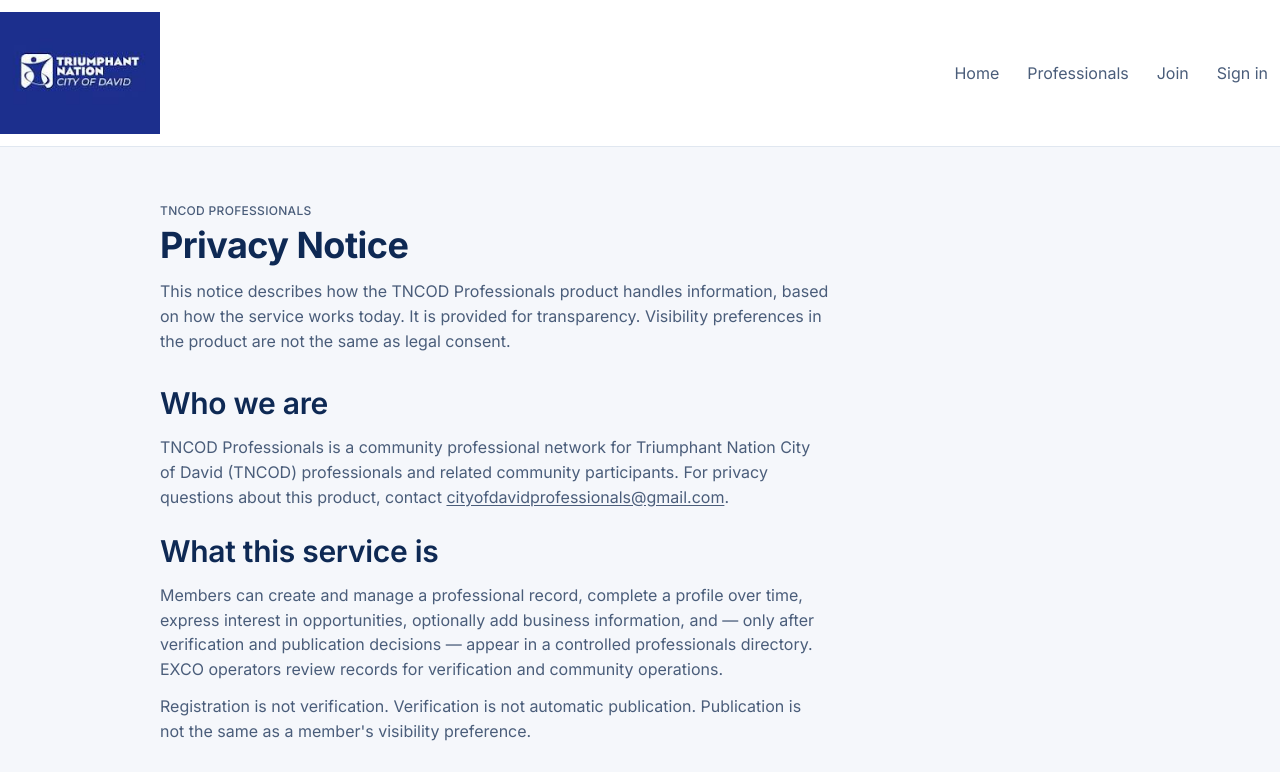
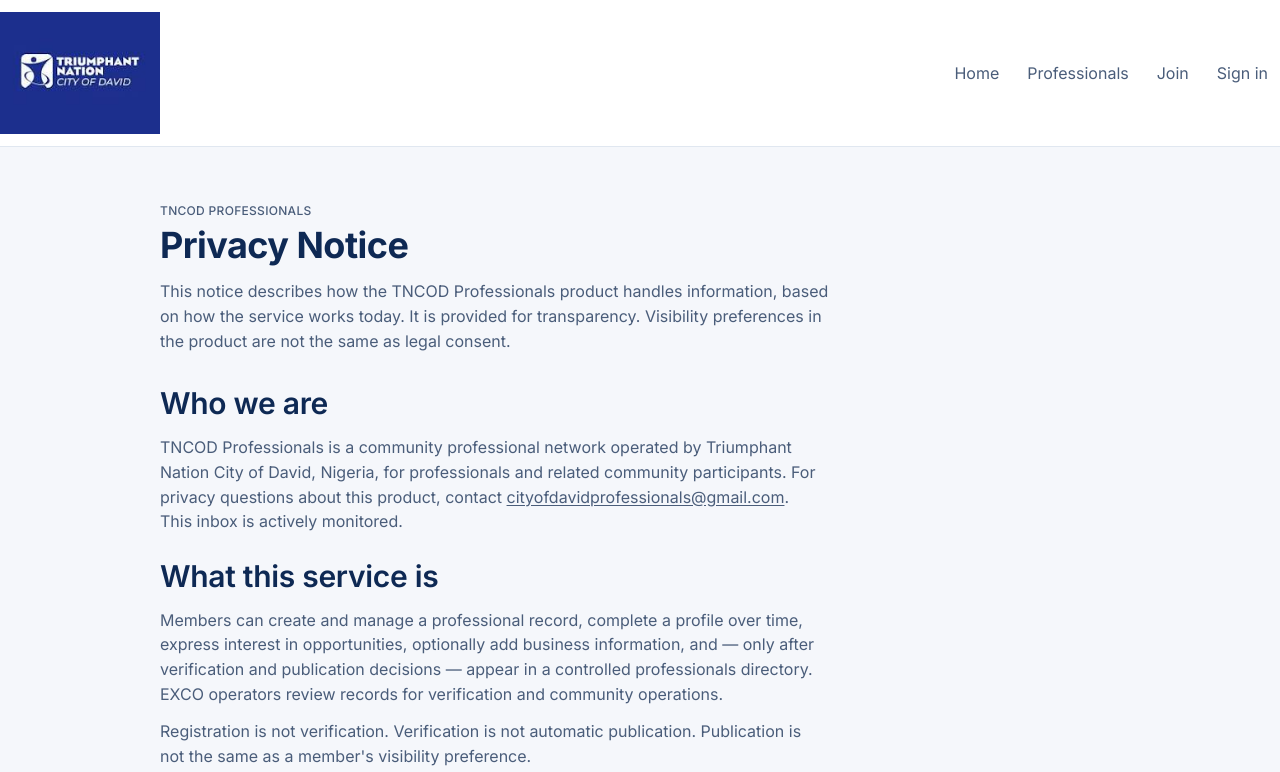
Before and after one commit to OlaNailedIT/tncod-professionals, a Next.js app: page /privacy in a window 1280 px wide. Shown: the top 772 px of the page. Built offline with nearby package versions, Linux system fonts and the light colour scheme.

Commit message:
fix(privacy): identify confirmed operator and monitored inbox

```diff
--- a/src/app/privacy/page.tsx
+++ b/src/app/privacy/page.tsx
@@ -36,13 +36,13 @@
               <div>
                 <h2 className="text-h2 text-foreground">Who we are</h2>
                 <p className="mt-3 layout-prose text-body text-muted-foreground">
-                  TNCOD Professionals is a community professional network for Triumphant Nation City of
-                  David (TNCOD) professionals and related community participants. For privacy questions
-                  about this product, contact{" "}
+                  TNCOD Professionals is a community professional network operated by Triumphant Nation City of David, Nigeria,
+                  for professionals and related community participants. For privacy questions about this
+                  product, contact{" "}
                   <a className="underline underline-offset-2" href="mailto:cityofdavidprofessionals@gmail.com">
                     cityofdavidprofessionals@gmail.com
                   </a>
-                  .
+                  . This inbox is actively monitored.
                 </p>
               </div>
 
```
Also changed, not shown: 1 other file (tests, documents, lock files or other folders).
